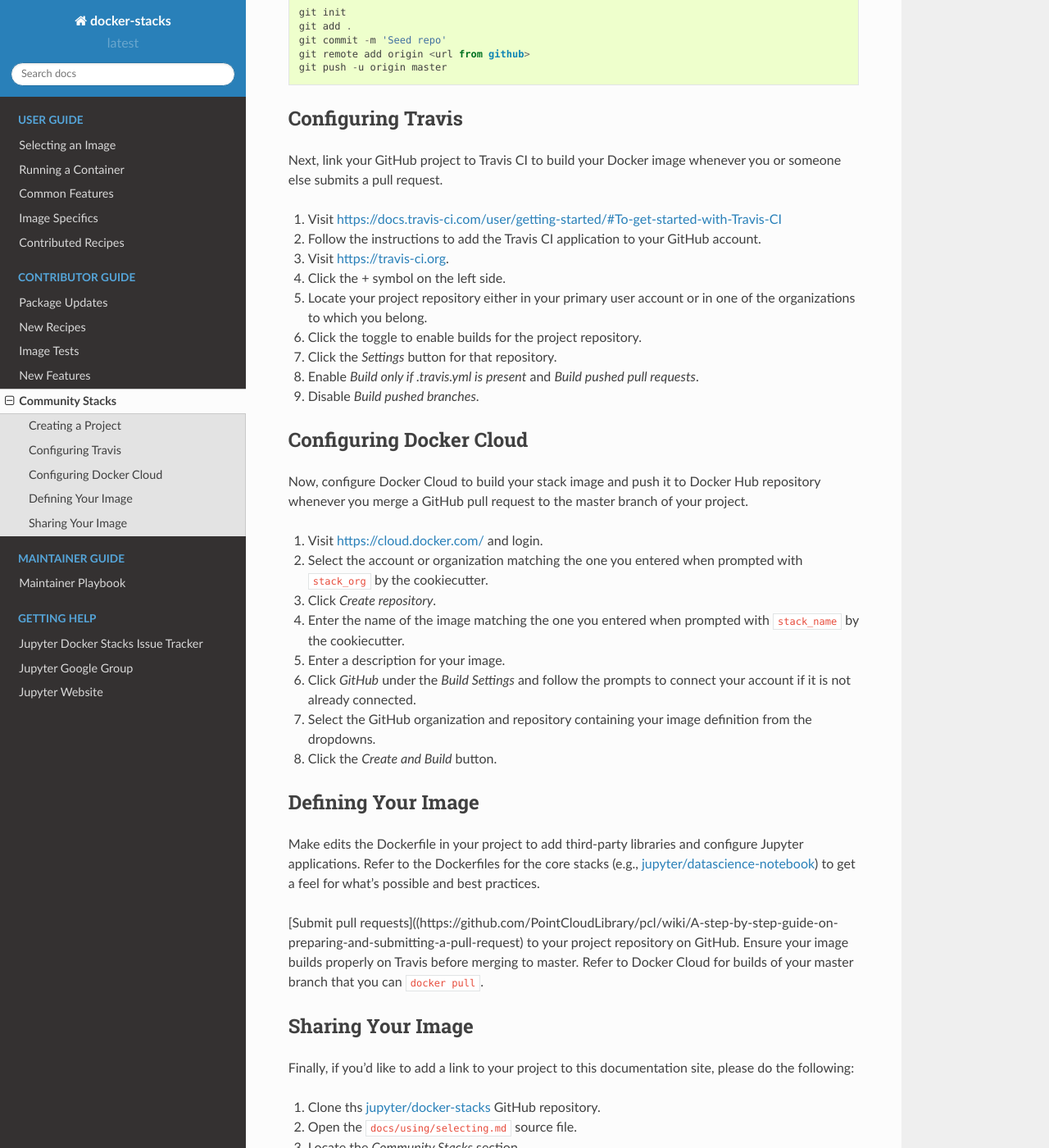
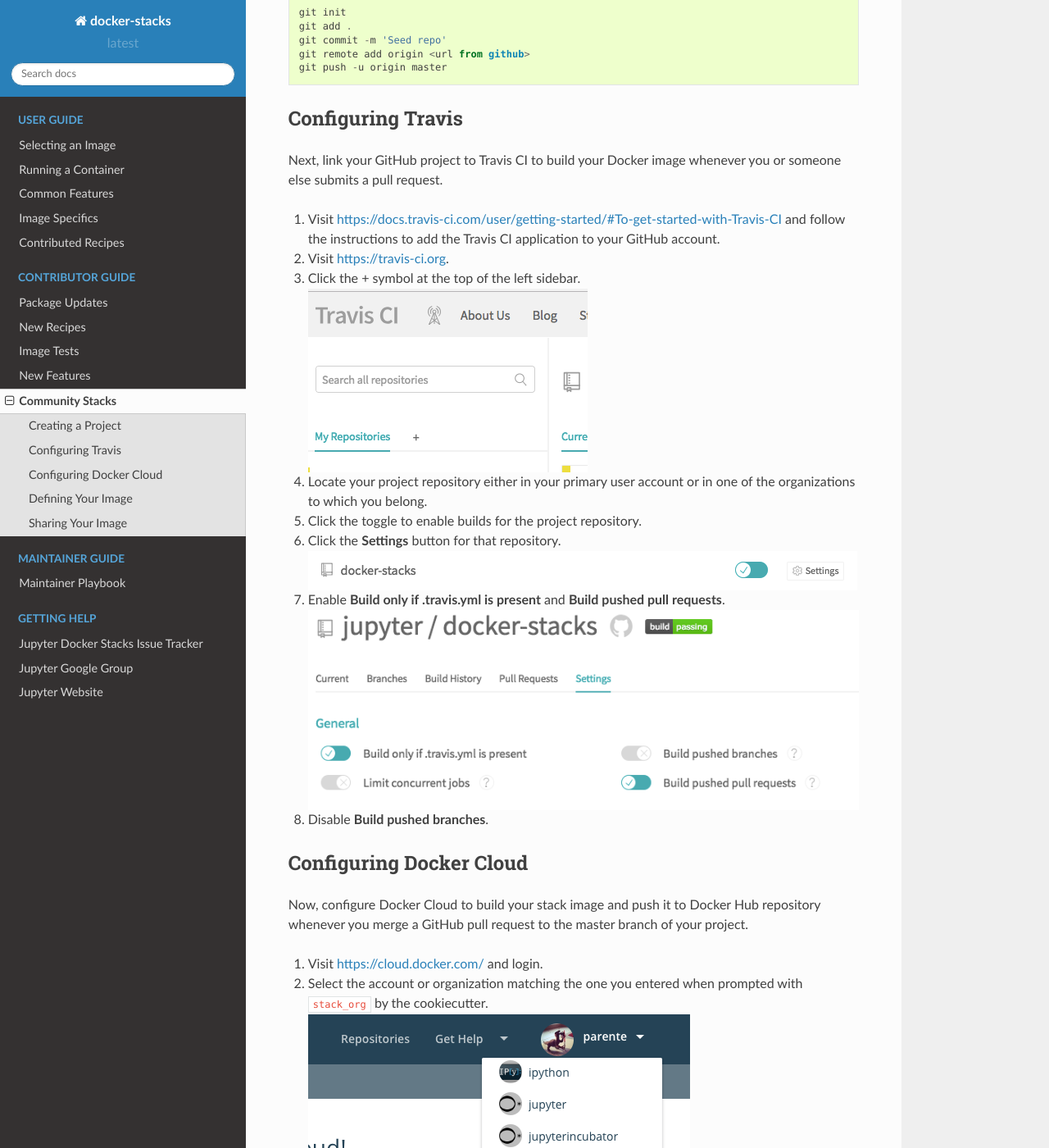
Before and after one commit to jupyter/docker-stacks, a Sphinx documentation site: the page built from docs/contributing/stacks.md, in a window 1280 px wide and 1400 px high, scrolled down 1450 px. Shown: the whole window at 82% size. Built offline with Sphinx 7.4.7 and the Read the Docs theme 2.0.0, drawn with Linux system fonts in a browser that asks for light colours; some of the changed text lies outside the part shown.

Commit message:
Address code review comments, add screenshots

```diff
--- a/docs/conf.py
+++ b/docs/conf.py
@@ -165,3 +165,8 @@
      author, 'docker-stacks', 'One line description of project.',
      'Miscellaneous'),
 ]
+
+# -- Extension configuration -------------------------------------------------
+
+# Anchors are often dynamic
+linkcheck_anchors = False
--- a/docs/contributing/stacks.md
+++ b/docs/contributing/stacks.md
@@ -67,15 +67,17 @@
 
 Next, link your GitHub project to Travis CI to build your Docker image whenever you or someone else submits a pull request.
 
-1. Visit [https://docs.travis-ci.com/user/getting-started/#To-get-started-with-Travis-CI](https://docs.travis-ci.com/user/getting-started/#To-get-started-with-Travis-CI)
-2. Follow the instructions to add the Travis CI application to your GitHub account.
+1. Visit [https://docs.travis-ci.com/user/getting-started/#To-get-started-with-Travis-CI](https://docs.travis-ci.com/user/getting-started/#To-get-started-with-Travis-CI) and follow the instructions to add the Travis CI application to your GitHub account.
 3. Visit [https://travis-ci.org](https://travis-ci.org).
-4. Click the + symbol on the left side.
+4. Click the + symbol at the top of the left sidebar.
+    ![Travis sidebar with plus button screenshot](../_static/travis-plus-repo.png)
 5. Locate your project repository either in your primary user account or in one of the organizations to which you belong.
 6. Click the toggle to enable builds for the project repository.
-7. Click the *Settings* button for that repository.
-8. Enable *Build only if .travis.yml is present* and *Build pushed pull requests*.
-9. Disable *Build pushed branches*.
+7. Click the **Settings** button for that repository.
+    ![Travis enable build toggle screenshot](../_static/travis-enable-build.png)
+8. Enable **Build only if .travis.yml is present** and **Build pushed pull requests**.
+    ![Travis build settings screenshot](../_static/travis-build-settings.png)
+9. Disable **Build pushed branches**.
 
 ## Configuring Docker Cloud
 
@@ -83,26 +85,27 @@
 
 1. Visit [https://cloud.docker.com/](https://cloud.docker.com/) and login.
 2. Select the account or organization matching the one you entered when prompted with `stack_org` by the cookiecutter.
-3. Click *Create repository*.
+    ![Docker account selection screenshot](../_static/docker-org-select.png)
+3. Scroll to the bottom of the page and click **Create repository**.
 4. Enter the name of the image matching the one you entered when prompted with `stack_name` by the cookiecutter.
+    ![Docker image name and description screenshot](../_static/docker-repo-name.png)
 5. Enter a description for your image.
-6. Click *GitHub* under the *Build Settings* and follow the prompts to connect your account if it is not already connected.
+6. Click **GitHub** under the **Build Settings** and follow the prompts to connect your account if it is not already connected.
 7. Select the GitHub organization and repository containing your image definition from the dropdowns.
-8. Click the *Create and Build* button.
+    ![Docker from GitHub automated build screenshot](../_static/docker-github-settings.png)
+8. Click the **Create and Build** button.
 
 ## Defining Your Image
 
 Make edits the Dockerfile in your project to add third-party libraries and configure Jupyter applications. Refer to the Dockerfiles for the core stacks (e.g., [jupyter/datascience-notebook](https://github.com/jupyter/docker-stacks/blob/master/datascience-notebook/Dockerfile)) to get a feel for what's possible and best practices.
 
-[Submit pull requests]((https://github.com/PointCloudLibrary/pcl/wiki/A-step-by-step-guide-on-preparing-and-submitting-a-pull-request) to your project repository on GitHub. Ensure your image builds properly on Travis before merging to master. Refer to Docker Cloud for builds of your master branch that you can `docker pull`.
+[Submit pull requests](https://github.com/PointCloudLibrary/pcl/wiki/A-step-by-step-guide-on-preparing-and-submitting-a-pull-request) to your project repository on GitHub. Ensure your image builds properly on Travis before merging to master. Refer to Docker Cloud for builds of your master branch that you can `docker pull`.
 
 ## Sharing Your Image
 
 Finally, if you'd like to add a link to your project to this documentation site, please do the following:
 
-0. Clone ths [jupyter/docker-stacks](https://github.com/jupyter/docker-stacks) GitHub repository.
-1. Open the `docs/using/selecting.md` source file.
-2. Locate the *Community Stacks* section.
+1. Clone ths [jupyter/docker-stacks](https://github.com/jupyter/docker-stacks) GitHub repository.
+2. Open the `docs/using/selecting.md` source file and locate the **Community Stacks** section.
 3. Add a bullet with a link to your project and a short description of what your Docker image contains.
-4. [Submit a pull request](https://github.com/PointCloudLibrary/pcl/wiki/A-step-by-step-guide-on-preparing-and-submitting-a-pull-request) (PR) with your changes.
-5. Discuss changes with the maintainers and address any formatting or content issues.
+4. [Submit a pull request](https://github.com/PointCloudLibrary/pcl/wiki/A-step-by-step-guide-on-preparing-and-submitting-a-pull-request) (PR) with your changes. Maintainers will respond and work with you to address any formatting or content issues.
```
Also changed, not shown: docs/contributing/recipes.md (+1 -2 lines), docs/_static/docker-github-settings.png (added), docs/_static/docker-org-select.png (added), docs/_static/docker-repo-name.png (added), docs/_static/travis-build-settings.png (added), docs/_static/travis-enable-build.png (added), docs/_static/travis-plus-repo.png (added).
